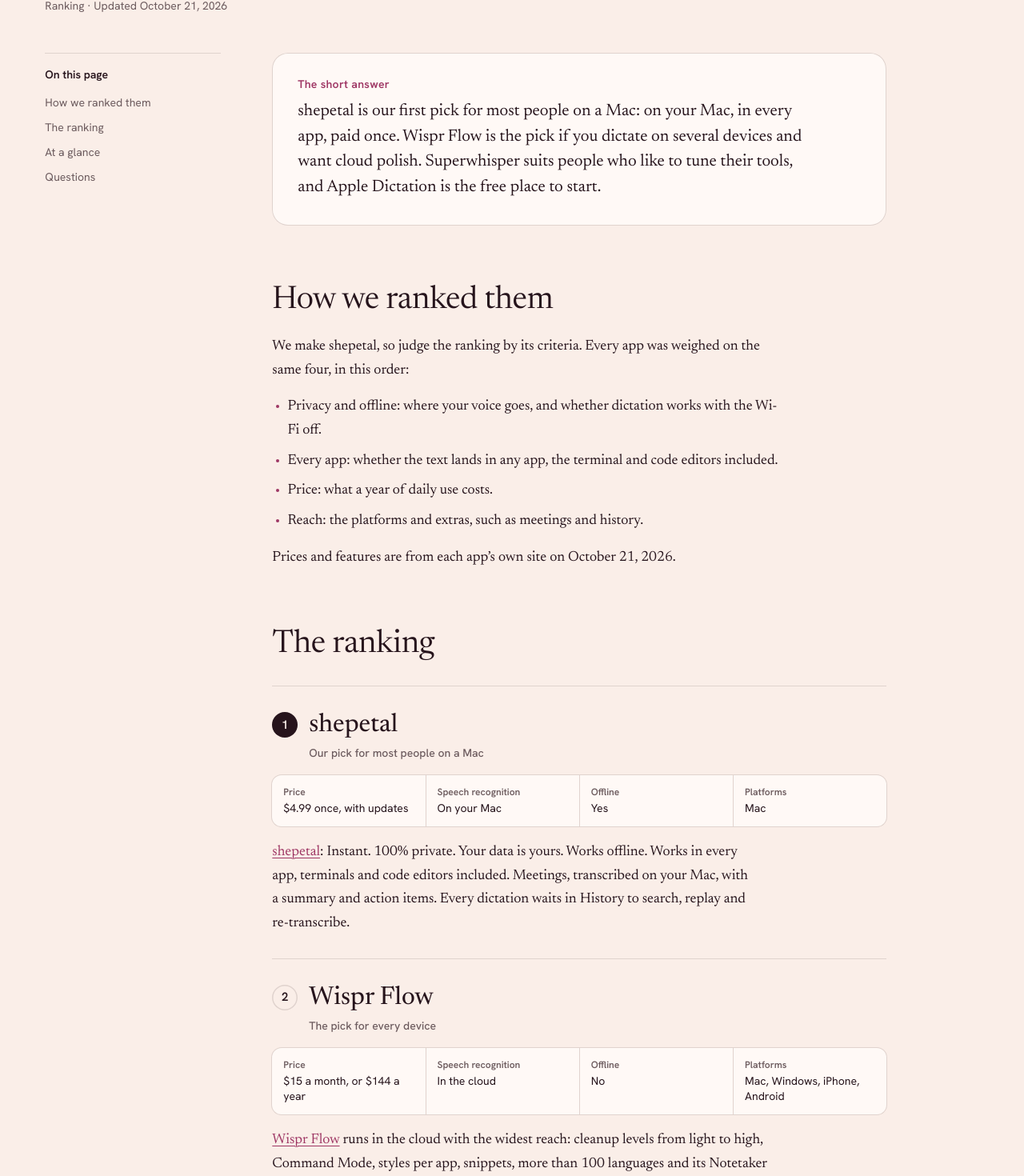
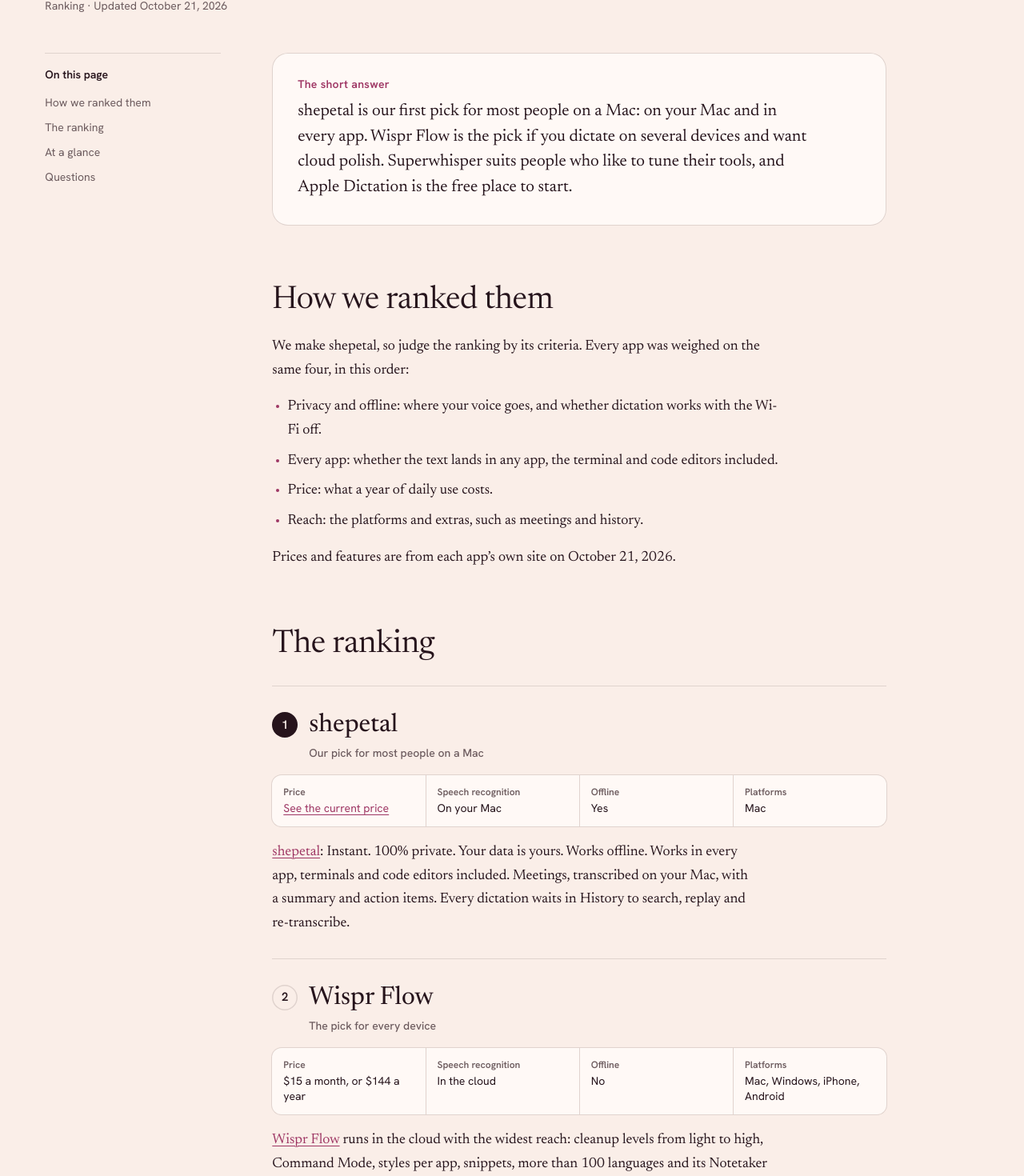
Before and after one commit to backant-io/shepetal, a Next.js app in the folder web/: page /blog/best-dictation-apps-mac in a window 1280 px wide. Shown: the part 458-1928 px from the top of the page at 80% size. Built offline with nearby package versions, Linux system fonts and the light colour scheme.

Commit message:
Take the retired price off the blog: no shepetal price until the new price lines are final, tables link the price section

```diff
--- a/web/src/app/(site)/blog/blog.css
+++ b/web/src/app/(site)/blog/blog.css
@@ -481,11 +481,6 @@
   line-height: 1.5;
   max-width: 30em;
 }
-.bl-cta-price {
-  font-size: var(--sh-size-lead);
-  font-weight: 600;
-  margin-top: 4px;
-}
 .bl-cta-meta {
   font-size: var(--sh-size-small);
   color: rgb(250 238 232 / 0.72);
--- a/web/src/components/blog/Blog.tsx
+++ b/web/src/components/blog/Blog.tsx
@@ -19,6 +19,12 @@
 }
 
 type Row = { key: keyof App; label: string };
+
+/** One fact. shepetal's price links the landing page's price section, where the current price is (no figure on the blog). */
+function cell(a: App, key: keyof App) {
+  if (a.id === 'shepetal' && key === 'price') return <Link href="/#price">{a.price}</Link>;
+  return a[key];
+}
 
 export const ROWS: Row[] = [
   { key: 'price', label: 'Price' },
@@ -59,7 +65,7 @@
               </th>
               {apps.map((a) => (
                 <td key={a.id} role="cell" data-label={a.name} data-us={a.id === 'shepetal' || undefined}>
-                  {a[r.key]}
+                  {cell(a, r.key)}
                 </td>
               ))}
             </tr>
@@ -100,7 +106,7 @@
       <dl className="bl-facts">
         <div>
           <dt>Price</dt>
-          <dd>{a.price}</dd>
+          <dd>{cell(a, 'price')}</dd>
         </div>
         <div>
           <dt>Speech recognition</dt>
@@ -148,7 +154,7 @@
                 </th>
                 {cols.map((c) => (
                   <td key={c.key} role="cell" data-label={c.label}>
-                    {a[c.key]}
+                    {cell(a, c.key)}
                   </td>
                 ))}
               </tr>
--- a/web/src/components/blog/parts.tsx
+++ b/web/src/components/blog/parts.tsx
@@ -24,8 +24,8 @@
 }
 
 /**
- * The blog's one Mulberry field (the afterglow), with blush text only. The brand line, the canonical line and the price
- * claims, as written; the other claims appear once each in the article itself (CTA_CLAIMS in seo.ts, checked in blog.test.ts).
+ * The blog's one Mulberry field (the afterglow), with blush text only. The brand line, the canonical line and "For Mac.",
+ * as written (no price until the new price lines are final); the other claims appear once each in the article itself (CTA_CLAIMS in seo.ts, checked in blog.test.ts).
  * "Try 30 days free" is the landing page's Google sign-in form (it starts the 30 days and lands on /account, where the
  * download is), so it works without JavaScript; "Buy shepetal" goes to the landing page's price section.
  */
@@ -36,7 +36,6 @@
         <img src="/brand/shepetal-wordmark-on-dark.svg" alt="shepetal" width={200} height={54} loading="lazy" decoding="async" className="bl-cta-mark" />
         <h2 id="cta-h">Write at the speed of thought.</h2>
         <p className="bl-cta-lead">Press one key. Your words appear wherever you speak.</p>
-        <p className="bl-cta-price">$4.99. Yours forever.</p>
         <div className="bl-cta-row">
           <SignInButton redirectTo="/account" className="bl-btn">
             Try 30 days free
--- a/web/src/content/blog/best-dictation-apps-mac.tsx
+++ b/web/src/content/blog/best-dictation-apps-mac.tsx
@@ -15,7 +15,7 @@
   dek: 'Ten apps that turn your voice into text on a Mac, from the free one built in to cloud subscriptions, ranked on what matters when you dictate all day.',
   short: (
     <p>
-      shepetal is our first pick for most people on a Mac: on your Mac, in every app, paid once. Wispr Flow is the pick if you
+      shepetal is our first pick for most people on a Mac: on your Mac and in every app. Wispr Flow is the pick if you
       dictate on several devices and want cloud polish. Superwhisper suits people who like to tune their tools, and Apple Dictation is the
       free place to start.
     </p>
--- a/web/src/content/blog/best-local-dictation-apps.tsx
+++ b/web/src/content/blog/best-local-dictation-apps.tsx
@@ -15,7 +15,7 @@
   dek: 'Six dictation apps that turn your voice into text on the Mac itself, ranked on the four things that make local dictation worth having.',
   short: (
     <p>
-      shepetal is first: on your Mac by default and only, offline, private and paid once. VoiceInk is the open source pick, Superwhisper and
+      shepetal is first: on your Mac by default and only, offline and private. VoiceInk is the open source pick, Superwhisper and
       Spokenly are the free ones with the most settings, MacWhisper is for files and recordings, and Apple Dictation is built in.
     </p>
   ),
@@ -49,7 +49,7 @@
           <Ranked rank={1} id="shepetal" verdict="Our pick for local dictation">
             <p>
               <Link href="/">shepetal</Link> runs on your Mac from the first word, every time. Works offline. 100% private. Your data is
-              yours. Paid once. On top of that: instant, in every app, and meetings, transcribed on your Mac.
+              yours. On top of that: instant, in every app, and meetings, transcribed on your Mac.
             </p>
           </Ranked>
           <Ranked rank={2} id="voiceink" verdict="The open source pick">
--- a/web/src/content/blog/versus.tsx
+++ b/web/src/content/blog/versus.tsx
@@ -467,7 +467,7 @@
     short: (
       <p>
         Pick Wispr Flow for polished text on every device with nothing to configure. Pick VoiceInk for local dictation on an Apple silicon
-        Mac with open source code and many settings. shepetal is local and paid once as well, with meetings transcribed on your Mac.
+        Mac with open source code and many settings. shepetal is local as well, with meetings transcribed on your Mac.
       </p>
     ),
     sections: [
--- a/web/src/content/blog/wispr-flow-alternatives.tsx
+++ b/web/src/content/blog/wispr-flow-alternatives.tsx
@@ -15,8 +15,7 @@
   dek: 'Wispr Flow is cloud dictation on a subscription. If you want your voice on your Mac, a price you pay once or something free, here is where to look.',
   short: (
     <p>
-      For dictation that stays on your Mac, pick shepetal, VoiceInk or Superwhisper in a local mode. To pay once, shepetal, VoiceInk and
-      MacWhisper. For cloud polish like Wispr Flow’s, Aqua Voice, Willow and Monologue. For free, Apple Dictation, Spokenly and
+      For dictation that stays on your Mac, pick shepetal, VoiceInk or Superwhisper in a local mode. To pay once, VoiceInk and MacWhisper. For cloud polish like Wispr Flow’s, Aqua Voice, Willow and Monologue. For free, Apple Dictation, Spokenly and
       Superwhisper’s free plan.
     </p>
   ),
@@ -43,7 +42,6 @@
           <p>
             <Link href="/">shepetal</Link> runs on your Mac and nowhere else. 100% private. Your data is yours. Works offline. Instant. One key
             works in every app, terminals and code editors included, and meetings are transcribed on your Mac with a summary and action items.
-            Paid once.
           </p>
           <h3>VoiceInk</h3>
           <p>
@@ -70,7 +68,7 @@
       body: (
         <>
           <p>
-            shepetal and VoiceInk are paid once. Superwhisper sells a lifetime Pro license for $249.99.
+            VoiceInk is paid once. Superwhisper sells a lifetime Pro license for $249.99.
           </p>
           <p>
             <AppLink id="macwhisper" /> Pro is €64 once with lifetime updates. It is a transcription app first: files, recordings and meetings,
@@ -141,7 +139,7 @@
     },
     {
       q: 'Is there a Wispr Flow alternative without a subscription?',
-      a: 'shepetal and VoiceInk are paid once, MacWhisper Pro is €64 once and Superwhisper sells a $249.99 lifetime license. The table above has every price.',
+      a: 'VoiceInk is paid once, MacWhisper Pro is €64 once and Superwhisper sells a $249.99 lifetime license. The table above has every price.',
     },
     {
       q: 'Which Wispr Flow alternative runs on Windows?',
--- a/web/src/lib/blog/apps.ts
+++ b/web/src/lib/blog/apps.ts
@@ -13,7 +13,8 @@
     url: 'https://shepetal.backant.io',
     maker: 'Pavel Hegler, Backant Inc.',
     platforms: 'Mac',
-    price: '$4.99 once, with updates',
+    // The price lines are pending (Pavel, October 21, 2026): no figure until they are final. Tables link the price page.
+    price: 'See the current price',
     free: 'A 30-day trial',
     recognition: 'On your Mac',
     offline: 'Yes',
--- a/web/src/lib/blog/seo.ts
+++ b/web/src/lib/blog/seo.ts
@@ -7,7 +7,7 @@
 export const TWITTER = '@shepetal_app';
 
 /** The lines the call to action carries (components/blog/parts.tsx). Articles leave them to it, so each is said once a page. */
-export const CTA_CLAIMS = ['Write at the speed of thought.', 'Press one key. Your words appear wherever you speak.', '30 days free', '$4.99. Yours forever.', 'For Mac.'];
+export const CTA_CLAIMS = ['Write at the speed of thought.', 'Press one key. Your words appear wherever you speak.', '30 days free', 'For Mac.'];
 
 /** ISO date and time, with the zone, for structured data and Open Graph. */
 export const isoTime = (date: string) => `${date}T09:00:00+02:00`;
```
Also changed, not shown: 1 other file (tests, documents, lock files or other folders).
